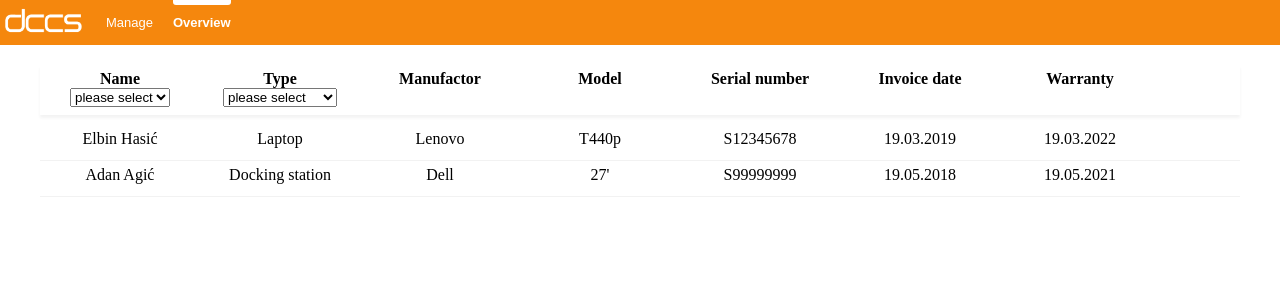
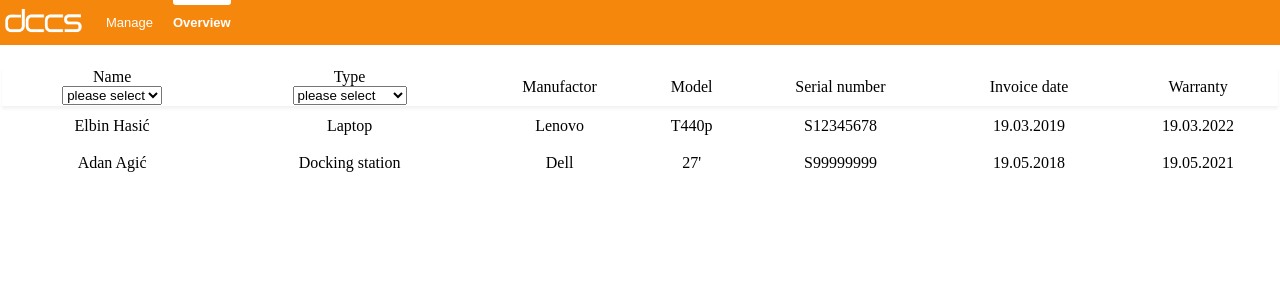
Before and after one commit to adnanalicic/react-dccs-starter-kit, a React (Create React App) app: page /#/overview in a window 1280 px wide. Shown: the top 300 px of the page. Built offline with nearby package versions, Linux system fonts and the light colour scheme; data requests are answered from the project's data file.

Commit message:
refactor

```diff
--- a/src/views/overview/EquipmentContainer.jsx
+++ /dev/null
@@ -1,21 +0,0 @@
-import React from "react";
-
-export default class EquipmentRow extends React.Component {
-  render() {
-    return (
-      <div className="overview-table-row">
-        <div className="overview-table-cell">{this.props.item.employee}</div>
-        <div className="overview-table-cell">
-          {this.props.item.equipmentType}
-        </div>
-        <div className="overview-table-cell">{this.props.item.manufactor}</div>
-        <div className="overview-table-cell">{this.props.item.model}</div>
-        <div className="overview-table-cell">
-          {this.props.item.serialNumber}
-        </div>
-        <div className="overview-table-cell">{this.props.item.invoiceDate}</div>
-        <div className="overview-table-cell">{this.props.item.guarantee}</div>
-      </div>
-    );
-  }
-}
--- a/src/views/overview/EquipmentTable.jsx
+++ b/src/views/overview/EquipmentTable.jsx
@@ -1,5 +1,5 @@
 import React from "react";
-import EquipmentContainer from "./EquipmentContainer";
+import EquipmentContainer from "./EquipmentTableRow";
 import DynamicSelect from "../common/select/DynamicSelect";
 
 export default class EquipmentTable extends React.Component {
@@ -38,29 +38,33 @@ export default class EquipmentTable extends React.Component {
     return (
       <div>
         <div className="page-container">
-          <div>
-            <div className="overview-table-header">
-              <div className="overview-table-cell">
-                Name
+          <table className="overview-table">
+            <thead>
+              <tr>
+                <td>
+                  <span>Name</span>
                   <DynamicSelect name="employee" onChange={this.filterTable} />
-              </div>
-              <div className="overview-table-cell">
-                Type
+                </td>
+                <td>
+                  <span>Type</span>
                   <DynamicSelect
                     name="equipmentType"
                     onChange={this.filterTable}
                   />
-              </div>
-              <div className="overview-table-cell">Manufactor</div>
-              <div className="overview-table-cell">Model</div>
-              <div className="overview-table-cell">Serial number</div>
-              <div className="overview-table-cell">Invoice date</div>
-              <div className="overview-table-cell">Warranty</div>
-            </div>
+                </td>
+                <td>Manufactor</td>
+                <td>Model</td>
+                <td>Serial number</td>
+                <td>Invoice date</td>
+                <td>Warranty</td>
+              </tr>
+            </thead>
+            <tbody>
               {this.state.equipment.map(item => (
                 <EquipmentContainer key={item.id} item={item} />
               ))}
-          </div>
+            </tbody>
+          </table>
         </div>
       </div>
     );
--- /dev/null
+++ b/src/views/overview/EquipmentTableRow.jsx
@@ -0,0 +1,17 @@
+import React from "react";
+
+export default class EquipmentTableRow extends React.Component {
+  render() {
+    return (
+      <tr>
+        <td>{this.props.item.employee}</td>
+        <td>{this.props.item.equipmentType}</td>
+        <td>{this.props.item.manufactor}</td>
+        <td>{this.props.item.model}</td>
+        <td>{this.props.item.serialNumber}</td>
+        <td>{this.props.item.invoiceDate}</td>
+        <td>{this.props.item.guarantee}</td>
+      </tr>
+    );
+  }
+}
--- a/src/views/overview/overviewpage.css
+++ b/src/views/overview/overviewpage.css
@@ -1,30 +1,23 @@
 .page-container {
-  width: 1200px;
   margin: auto;
   margin-top: 20px;
 }
 
-.overview-table-header {
-  height: 50px;
-  margin-bottom: 10px;
-  font-weight: 600;
+.overview-table {
+  width: 100%;
+}
+
+.overview-table thead {
   box-shadow: 0 3px 3px 0px rgba(0, 0, 0, 0.05);
 }
 
-.overview-table-cell {
-  width: 150px;
-  float: left;
-  padding: 5px;
-}
-
-.overview-table-row {
-  width: 100%;
+.overview-table tr {
   height: 35px;
   font-weight: 300;
   border-bottom: solid 1px rgba(0, 0, 0, 0.05);
 }
 
-.overview-table-row:hover {
+.overview-table tr:hover {
   background-color: rgba(0, 0, 0, 0.05);
   cursor: pointer;
 }
```
Also changed, not shown: 1 other file (tests, documents, lock files or other folders). Lines whose indentation alone changed are shown as unchanged.
